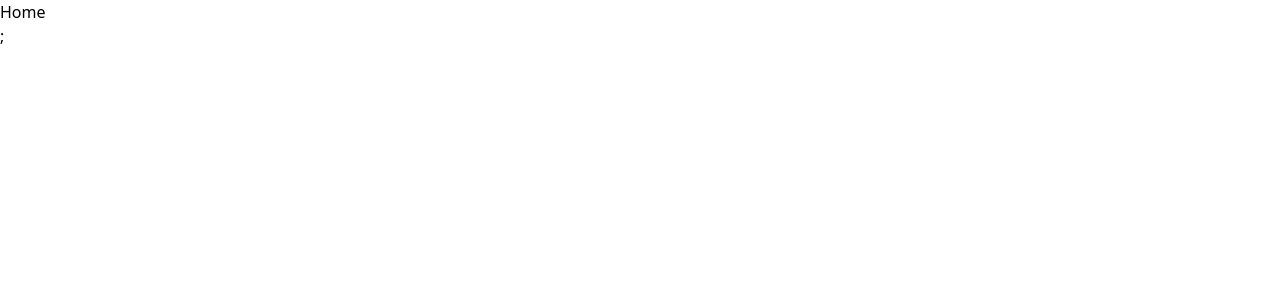
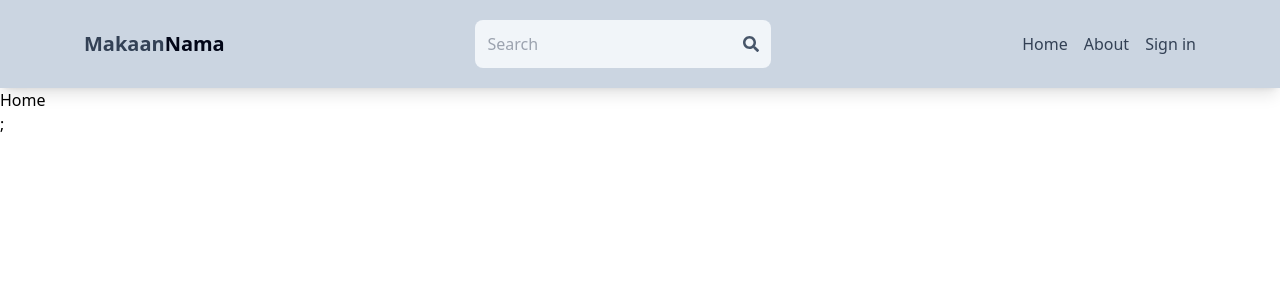
Before and after one commit to muhammad-sufyan1/MakaanNama, a React (Vite) app in the folder client/: page / in a window 1280 px wide. Shown: the top 300 px of the page. Built offline with nearby package versions, Linux system fonts and the light colour scheme.

Commit message:
create header component

```diff
--- a/client/package.json
+++ b/client/package.json
@@ -12,6 +12,7 @@
   "dependencies": {
     "react": "^18.2.0",
     "react-dom": "^18.2.0",
+    "react-icons": "^5.0.1",
     "react-router-dom": "^6.22.3"
   },
   "devDependencies": {
--- a/client/src/App.jsx
+++ b/client/src/App.jsx
@@ -4,13 +4,13 @@
 import SignUp from "./pages/SignUp";
 import About from "./pages/About";
 import Profile from "./pages/Profile";
+import Header from "./components/Header";
 
 function App() {
   return (
     <>
       <BrowserRouter>
-
-
+        <Header />
         <Routes>
           <Route path="/" element={<Home />}></Route>
           <Route path="/sign-in" element={<SignIn />}></Route>
--- /dev/null
+++ b/client/src/components/Header.jsx
@@ -0,0 +1,43 @@
+import React from "react";
+import { FaSearch } from "react-icons/fa";
+import { Link } from "react-router-dom";
+
+export default function Header() {
+  return (
+    <header className="bg-slate-300 shadow-lg">
+      <div className="flex justify-between items-center max-w-6xl mx-auto p-5">
+        <Link to="/">
+          <h1 className="font-bold text-sm sm:text-xl flex flex-wrap">
+            <span className="text-slate-700">Makaan</span>
+            <span className="text-slate-950">Nama</span>
+          </h1>
+        </Link>
+
+        <form className="bg-slate-100 p-3 rounded-lg flex items-center">
+          <input
+            type="text"
+            placeholder="Search"
+            className="bg-transparent focus:outline-none w-24 sm:w-64"
+          />
+          <FaSearch className="text-slate-600" />
+        </form>
+
+        <ul className="flex gap-4">
+          <Link to="/">
+            <li className="hidden sm:inline text-slate-700 hover:cursor-pointer">
+              Home
+            </li>
+          </Link>
+          <Link to="/about">
+            <li className="hidden sm:inline text-slate-700 hover:cursor-pointer">
+              About
+            </li>
+          </Link>
+          <Link to="/sign-in">
+            <li className="text-slate-700 hover:cursor-pointer">Sign in</li>
+          </Link>
+        </ul>
+      </div>
+    </header>
+  );
+}
```
Also changed, not shown: 1 other file (tests, documents, lock files or other folders).
